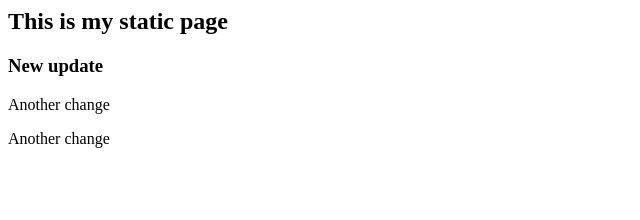
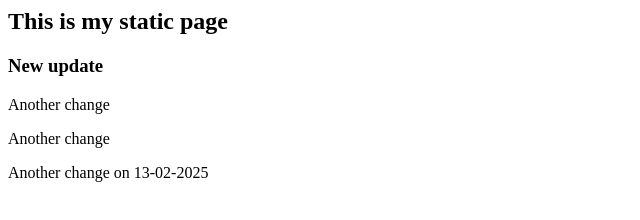
Before and after one commit to SATYASAIPANIGRAHI03/staticWebApp, a plain HTML site: page index.html in a window 1280 px wide. Shown: the whole page, without its empty margins (0-640 px from the left). Drawn offline with Linux system fonts and the light colour scheme.

Commit message:
4th Commit

```diff
--- a/index.html
+++ b/index.html
@@ -4,3 +4,5 @@
 <p>Another change</p>
 
 <p>Another change</p>
+
+<p>Another change on 13-02-2025</p>
```
